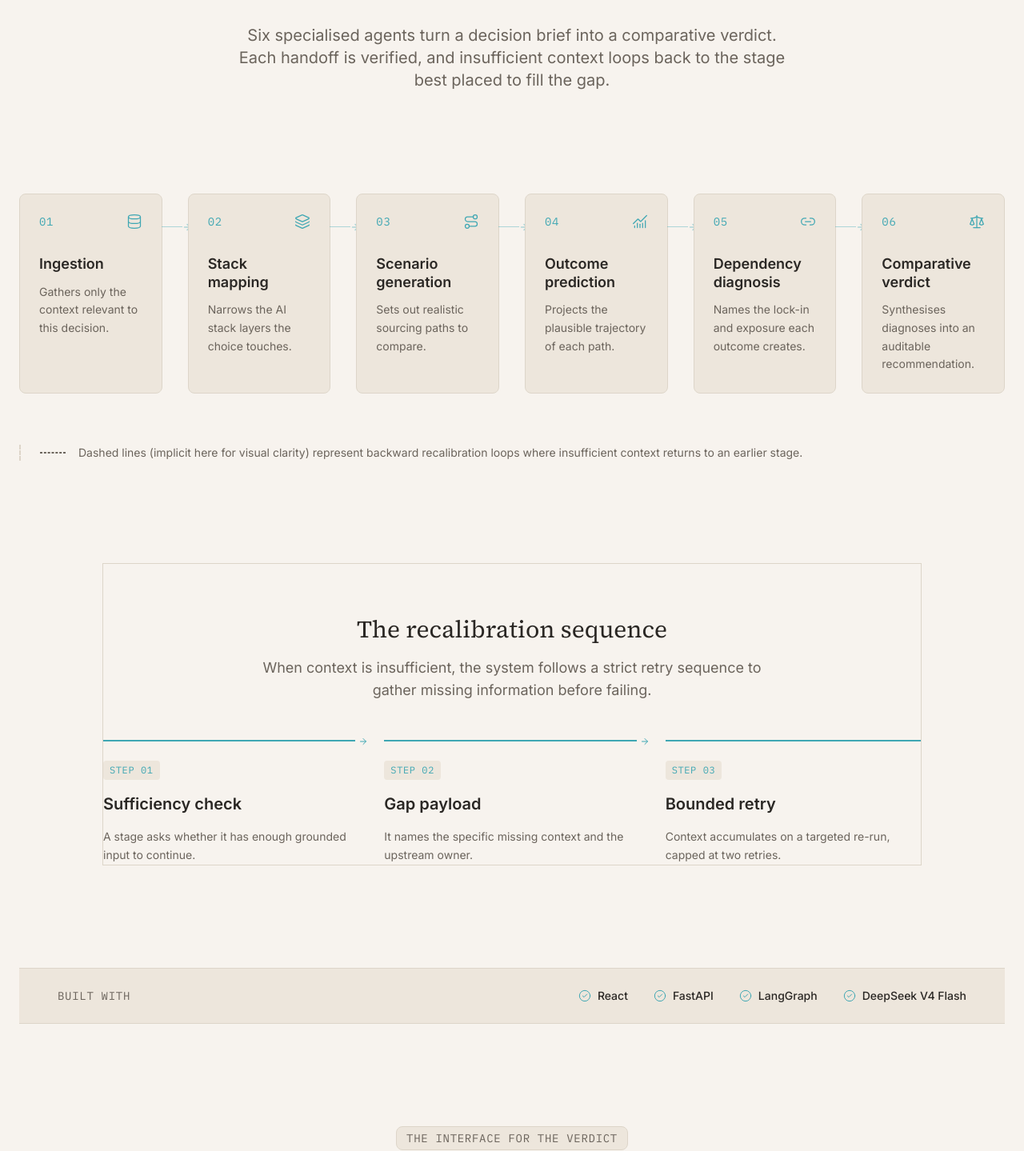
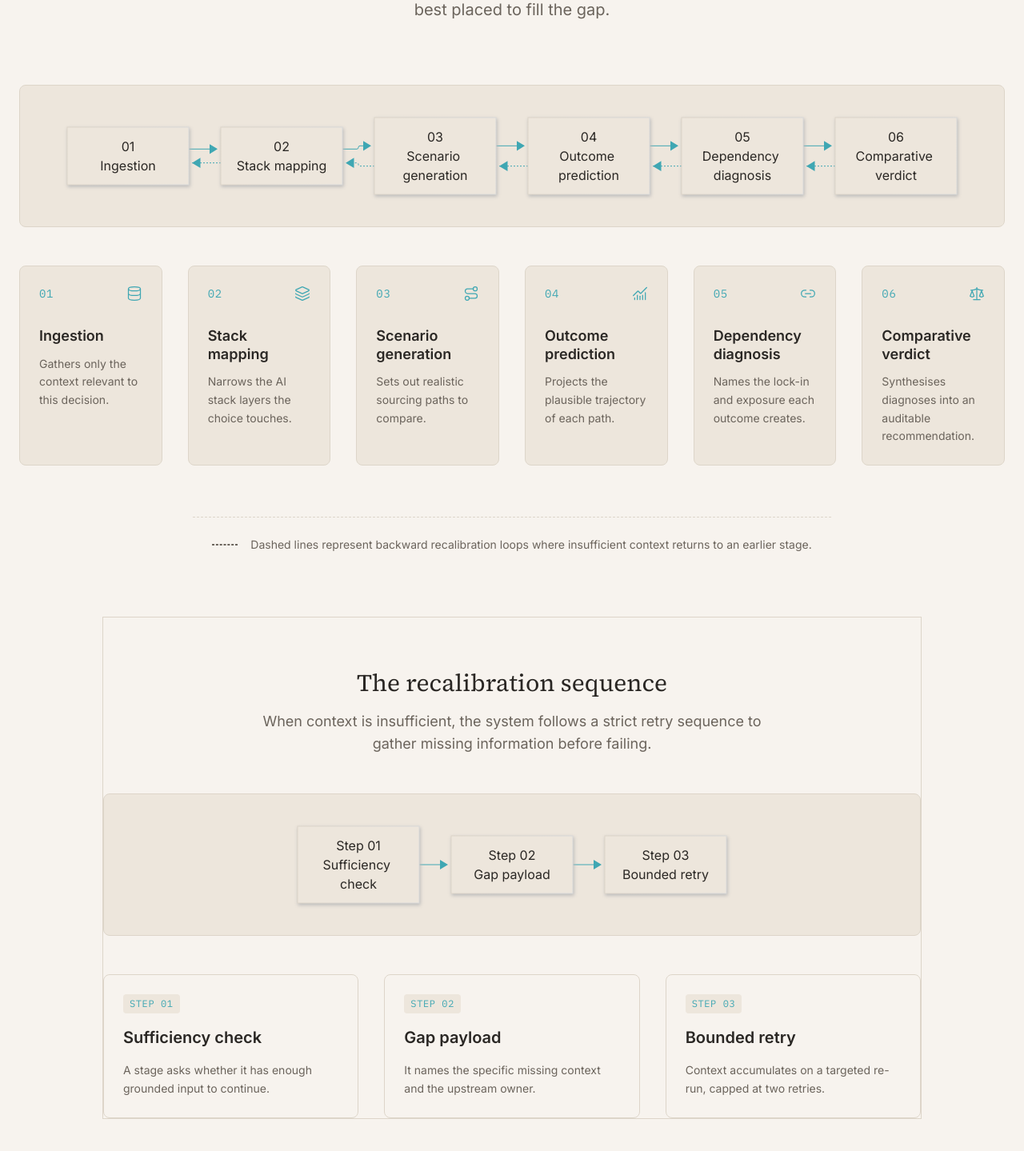
Before and after one commit to Kunal-Tailor/Helios_Terminal, a React (Vite) app in the folder frontend/: page /architecture in a window 1280 px wide. Shown: the part 453-1892 px from the top of the page at 80% size. Built offline with nearby package versions, Linux system fonts and the light colour scheme.

Commit message:
Update - 8.10 - Add Mermaid.js for visualizing architecture and recalibration charts

```diff
--- a/frontend/package.json
+++ b/frontend/package.json
@@ -10,6 +10,7 @@
     },
     "dependencies": {
         "lucide-react": "^1.45.0",
+        "mermaid": "^12.0.0",
         "react": "^18.3.1",
         "react-dom": "^18.3.1",
         "react-router-dom": "^7.18.3"
--- /dev/null
+++ b/frontend/src/shared/Mermaid.tsx
@@ -0,0 +1,41 @@
+import React, { useEffect, useState } from 'react';
+import mermaid from 'mermaid';
+
+mermaid.initialize({
+  startOnLoad: false,
+  theme: 'base',
+  themeVariables: {
+    primaryColor: '#EDE6DC',
+    primaryTextColor: '#2A2724',
+    primaryBorderColor: '#DDD5C9',
+    lineColor: '#3FA7B3',
+    secondaryColor: '#F7F3EE',
+    tertiaryColor: '#F7F3EE',
+    fontFamily: '"Inter", sans-serif',
+  },
+  flowchart: {
+    curve: 'basis'
+  }
+});
+
+export const Mermaid: React.FC<{ chart: string; className?: string }> = ({ chart, className = '' }) => {
+  const [svg, setSvg] = useState('');
+
+  useEffect(() => {
+    let isMounted = true;
+    const id = `mermaid-chart-${Math.random().toString(36).substr(2, 9)}`;
+    mermaid.render(id, chart).then((result) => {
+      if (isMounted) {
+        setSvg(result.svg);
+      }
+    }).catch(e => console.error(e));
+    return () => { isMounted = false; };
+  }, [chart]);
+
+  return (
+    <div
+      className={`w-full flex justify-center [&_svg]:max-w-full [&_svg]:h-auto ${className}`}
+      dangerouslySetInnerHTML={{ __html: svg }}
+    />
+  );
+};
--- a/frontend/src/site/pages/Architecture.tsx
+++ b/frontend/src/site/pages/Architecture.tsx
@@ -12,6 +12,28 @@ import { useScrollReveal } from '../../shared/useScrollReveal';
 import { SiteHeader } from '../../shared/SiteHeader';
 import { SiteFooter } from '../../shared/SiteFooter';
 import { Button } from '../../shared/Button';
+import { Mermaid } from '../../shared/Mermaid';
+
+const pipelineChart = `
+graph LR
+    A["01<br/>Ingestion"] --> B["02<br/>Stack mapping"]
+    B --> C["03<br/>Scenario generation"]
+    C --> D["04<br/>Outcome prediction"]
+    D --> E["05<br/>Dependency diagnosis"]
+    E --> F["06<br/>Comparative verdict"]
+
+    B -.-> A
+    C -.-> B
+    D -.-> C
+    E -.-> D
+    F -.-> E
+`;
+
+const recalibrationChart = `
+graph LR
+    A["Step 01<br/>Sufficiency check"] --> B["Step 02<br/>Gap payload"]
+    B --> C["Step 03<br/>Bounded retry"]
+`;
 
 const stages = [
   {
@@ -77,9 +99,9 @@ export const Architecture: React.FC = () => {
     <div className="min-h-screen bg-site-bg text-site-text-primary flex flex-col font-sans selection:bg-site-accent/20">
       <SiteHeader />
 
-      <main ref={containerRef} className="flex-1 flex flex-col w-full max-w-7xl mx-auto px-6 py-24 gap-32">
+      <main ref={containerRef} className="flex-1 flex flex-col w-full max-w-7xl mx-auto px-6 py-12 gap-20">
         {/* Intro */}
-        <section className="max-w-[700px] mx-auto text-center flex flex-col items-center gap-6 pt-16">
+        <section className="max-w-[700px] mx-auto text-center flex flex-col items-center gap-6 mt-6">
           <span
             className="hero-reveal inline-block px-3 py-1 rounded-site border border-site-border bg-site-surface text-site-text-secondary text-sm font-mono tracking-wider uppercase"
             style={{ '--reveal-delay': '0ms' } as React.CSSProperties}
@@ -106,8 +128,12 @@ export const Architecture: React.FC = () => {
             Six stages: 1. Ingestion, 2. Stack mapping, 3. Scenario generation, 4. Outcome prediction, 5. Dependency diagnosis, 6. Comparative verdict. Verified handoffs connect stages forward. Dashed lines indicate backward recalibration loops.
           </div>
 
+          <div className="scroll-reveal w-full overflow-hidden bg-site-surface border border-site-border rounded-site py-8 px-4 flex justify-center">
+            <Mermaid chart={pipelineChart} />
+          </div>
+
           <div className="grid grid-cols-1 sm:grid-cols-2 md:grid-cols-3 xl:grid-cols-6 gap-6 xl:gap-8 relative">
-            {stages.map((stage, idx) => (
+            {stages.map((stage) => (
               <div key={stage.number} className="scroll-reveal relative flex flex-col h-full bg-site-surface border border-site-border rounded-site p-6 hover:-translate-y-1 transition-transform duration-300 group z-10">
                 <div className="flex items-start justify-between mb-8">
                   <span className="font-mono text-sm tracking-wider text-site-accent">{stage.number}</span>
@@ -115,28 +141,13 @@ export const Architecture: React.FC = () => {
                 </div>
                 <h3 className="text-lg font-semibold text-site-text-primary mb-3 leading-tight">{stage.title}</h3>
                 <p className="text-sm text-site-text-secondary leading-relaxed flex-1">{stage.description}</p>
-
-                {/* Mobile / Tablet connection badge */}
-                {idx < stages.length - 1 && (
-                  <div className="mt-6 flex xl:hidden items-center text-xs font-mono tracking-wider text-site-accent opacity-80 uppercase">
-                    verified handoff <ArrowRight className="w-3 h-3 ml-2" />
-                  </div>
-                )}
-
-                {/* Desktop forward connectors */}
-                {idx < stages.length - 1 && (
-                  <div className="hidden xl:flex absolute top-10 -right-8 w-8 items-center justify-center text-site-accent opacity-40 z-0">
-                    <div className="w-full h-px bg-site-accent" />
-                    <ArrowRight className="w-3 h-3 absolute -right-1.5 bg-site-bg" strokeWidth={3} />
-                  </div>
-                )}
               </div>
             ))}
           </div>
 
-          <div className="scroll-reveal flex items-center justify-center xl:justify-start gap-4 mt-4 px-6 text-sm text-site-text-secondary font-sans border-l-2 border-dashed border-site-border">
+          <div className="scroll-reveal flex items-center justify-center gap-4 mt-4 px-6 text-sm text-site-text-secondary font-sans border-t border-dashed border-site-border pt-6 max-w-fit mx-auto">
             <span className="inline-block border border-dashed border-site-text-secondary w-8" />
-            Dashed lines (implicit here for visual clarity) represent backward recalibration loops where insufficient context returns to an earlier stage.
+            Dashed lines represent backward recalibration loops where insufficient context returns to an earlier stage.
           </div>
         </section>
 
@@ -147,16 +158,16 @@ export const Architecture: React.FC = () => {
             <p className="scroll-reveal text-lg text-site-text-secondary max-w-2xl">When context is insufficient, the system follows a strict retry sequence to gather missing information before failing.</p>
           </header>
 
+          <div className="scroll-reveal w-full overflow-hidden bg-site-surface border border-site-border rounded-site py-8 px-4 flex justify-center">
+            <Mermaid chart={recalibrationChart} />
+          </div>
+
           <div className="grid grid-cols-1 md:grid-cols-3 gap-8 w-full relative">
-            {recalibrationSteps.map((step, idx) => (
-              <div key={step.number} className="scroll-reveal flex flex-col gap-4 border-t-2 border-site-accent pt-6 relative">
+            {recalibrationSteps.map((step) => (
+              <div key={step.number} className="scroll-reveal flex flex-col gap-4 bg-site-bg border border-site-border p-6 rounded-site">
                 <span className="font-mono text-xs tracking-wider text-site-accent uppercase bg-site-surface px-2 py-1 rounded w-max">Step {step.number}</span>
                 <h3 className="text-xl font-semibold text-site-text-primary">{step.title}</h3>
                 <p className="text-site-text-secondary text-sm leading-relaxed">{step.description}</p>
-                {/* Desktop connection arrows between steps */}
-                {idx < recalibrationSteps.length - 1 && (
-                  <ArrowRight className="hidden md:block absolute top-0 -right-4 w-5 h-5 text-site-accent -translate-y-1/2 bg-site-bg px-1" />
-                )}
               </div>
             ))}
           </div>
```
Also changed, not shown: 1 other file (tests, documents, lock files or other folders).
